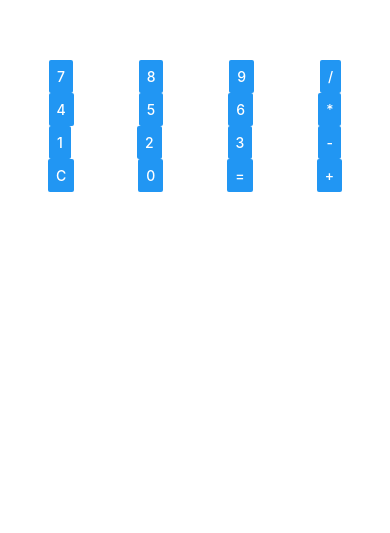
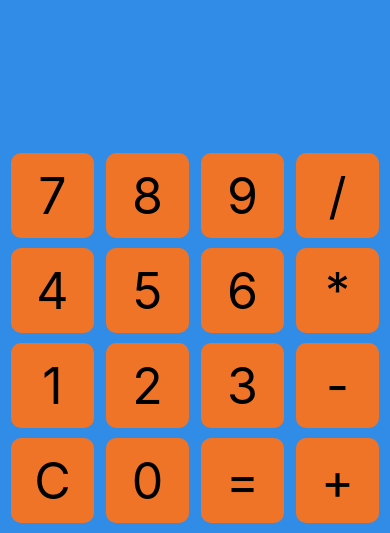
Before and after one commit to HaidaDaniel/react-native-calculator, a React Native app: screen / in a window 390 px wide. Shown: the part 311-844 px from the top of the page. Built offline with nearby package versions, Linux system fonts and the light colour scheme.

Commit message:
add styles

```diff
--- a/Calculator.js
+++ b/Calculator.js
@@ -1,9 +1,5 @@
 import React, { useState } from 'react';
-import { View, Text, Button, StyleSheet } from 'react-native';
-import AsyncStorage from '@react-native-async-storage/async-storage';
-import { Clipboard } from 'react-native-clipboard';
-
-
+import { View, Text, Button, StyleSheet, TouchableOpacity } from 'react-native';
 
 const Calculator = () => {
     const [input, setInput] = useState('');
@@ -29,31 +25,31 @@ const Calculator = () => {
 
     return (
         <View style={styles.container}>
-            <Text style={styles.input} selectable={true} >{input}</Text>
+            <Text style={styles.input} selectable={true}>{input}</Text>
             <Text style={styles.result} selectable={true}>{result}</Text>
             <View style={styles.row}>
-                <Button title="7" onPress={() => handleInput(7)} />
-                <Button title="8" onPress={() => handleInput(8)} />
-                <Button title="9" onPress={() => handleInput(9)} />
-                <Button title="/" onPress={() => handleInput('/')} />
+                <TouchableOpacity style={styles.button} onPress={() => handleInput(7)}><Text style={styles.buttonText}>7</Text></TouchableOpacity>
+                <TouchableOpacity style={styles.button} onPress={() => handleInput(8)}><Text style={styles.buttonText}>8</Text></TouchableOpacity>
+                <TouchableOpacity style={styles.button} onPress={() => handleInput(9)}><Text style={styles.buttonText}>9</Text></TouchableOpacity>
+                <TouchableOpacity style={styles.button} onPress={() => handleInput('/')}><Text style={styles.buttonText}>/</Text></TouchableOpacity>
             </View>
             <View style={styles.row}>
-                <Button title="4" onPress={() => handleInput(4)} />
-                <Button title="5" onPress={() => handleInput(5)} />
-                <Button title="6" onPress={() => handleInput(6)} />
-                <Button title="*" onPress={() => handleInput('*')} />
+                <TouchableOpacity style={styles.button} onPress={() => handleInput(4)}><Text style={styles.buttonText}>4</Text></TouchableOpacity>
+                <TouchableOpacity style={styles.button} onPress={() => handleInput(5)}><Text style={styles.buttonText}>5</Text></TouchableOpacity>
+                <TouchableOpacity style={styles.button} onPress={() => handleInput(6)}><Text style={styles.buttonText}>6</Text></TouchableOpacity>
+                <TouchableOpacity style={styles.button} onPress={() => handleInput('*')}><Text style={styles.buttonText}>*</Text></TouchableOpacity>
             </View>
             <View style={styles.row}>
-                <Button title="1" onPress={() => handleInput(1)} />
-                <Button title="2" onPress={() => handleInput(2)} />
-                <Button title="3" onPress={() => handleInput(3)} />
-                <Button title="-" onPress={() => handleInput('-')} />
+                <TouchableOpacity style={styles.button} onPress={() => handleInput(1)}><Text style={styles.buttonText}>1</Text></TouchableOpacity>
+                <TouchableOpacity style={styles.button} onPress={() => handleInput(2)}><Text style={styles.buttonText}>2</Text></TouchableOpacity>
+                <TouchableOpacity style={styles.button} onPress={() => handleInput(3)}><Text style={styles.buttonText}>3</Text></TouchableOpacity>
+                <TouchableOpacity style={styles.button} onPress={() => handleInput('-')}><Text style={styles.buttonText}>-</Text></TouchableOpacity>
             </View>
             <View style={styles.row}>
-                <Button title="C" onPress={clear} />
-                <Button title="0" onPress={() => handleInput(0)} />
-                <Button title="=" onPress={calculate} />
-                <Button title="+" onPress={() => handleInput('+')} />
+                <TouchableOpacity style={styles.button} onPress={clear}><Text style={styles.buttonText}>C</Text></TouchableOpacity>
+                <TouchableOpacity style={styles.button} onPress={() => handleInput(0)}><Text style={styles.buttonText}>0</Text></TouchableOpacity>
+                <TouchableOpacity style={styles.button} onPress={calculate}><Text style={styles.buttonText}>=</Text></TouchableOpacity>
+                <TouchableOpacity style={styles.button} onPress={() => handleInput('+')}><Text style={styles.buttonText}>+</Text></TouchableOpacity>
             </View>
         </View>
     );
@@ -62,16 +58,18 @@ const Calculator = () => {
 const styles = StyleSheet.create({
     container: {
         flex: 1,
-        justifyContent: 'center',
-        padding: 16,
+        flexDirection: 'column',
+        justifyContent: 'flex-end',
+        padding: 5,
+        backgroundColor: '#318CE7',
     },
     input: {
-        fontSize: 24,
+        fontSize: 50,
         marginBottom: 10,
         textAlign: 'right',
     },
     result: {
-        fontSize: 24,
+        fontSize: 50,
         marginBottom: 20,
         textAlign: 'right',
     },
@@ -79,6 +77,18 @@ const styles = StyleSheet.create({
         flexDirection: 'row',
         justifyContent: 'space-around',
     },
+    button: {
+        width: '22%',
+        height: 85,
+        justifyContent: 'center',
+        alignItems: 'center',
+        margin: 5,
+        backgroundColor: '#F07427',
+        borderRadius: 10,
+    },
+    buttonText: {
+        fontSize: 50,
+    },
 });
 
 export default Calculator;
--- a/package.json
+++ b/package.json
@@ -15,11 +15,13 @@
     "expo": "~49.0.13",
     "expo-dev-client": "^2.4.11",
     "expo-status-bar": "~1.6.0",
+    "nanoid": "^5.0.2",
     "react": "18.2.0",
     "react-dom": "18.2.0",
     "react-native": "0.72.5",
     "react-native-clipboard": "^0.0.5",
     "react-native-web": "~0.19.6",
+    "styled-components": "^6.1.0",
     "use-clipboard-copy": "^0.2.0"
   },
   "devDependencies": {
```
Also changed, not shown: 1 other file (tests, documents, lock files or other folders).
